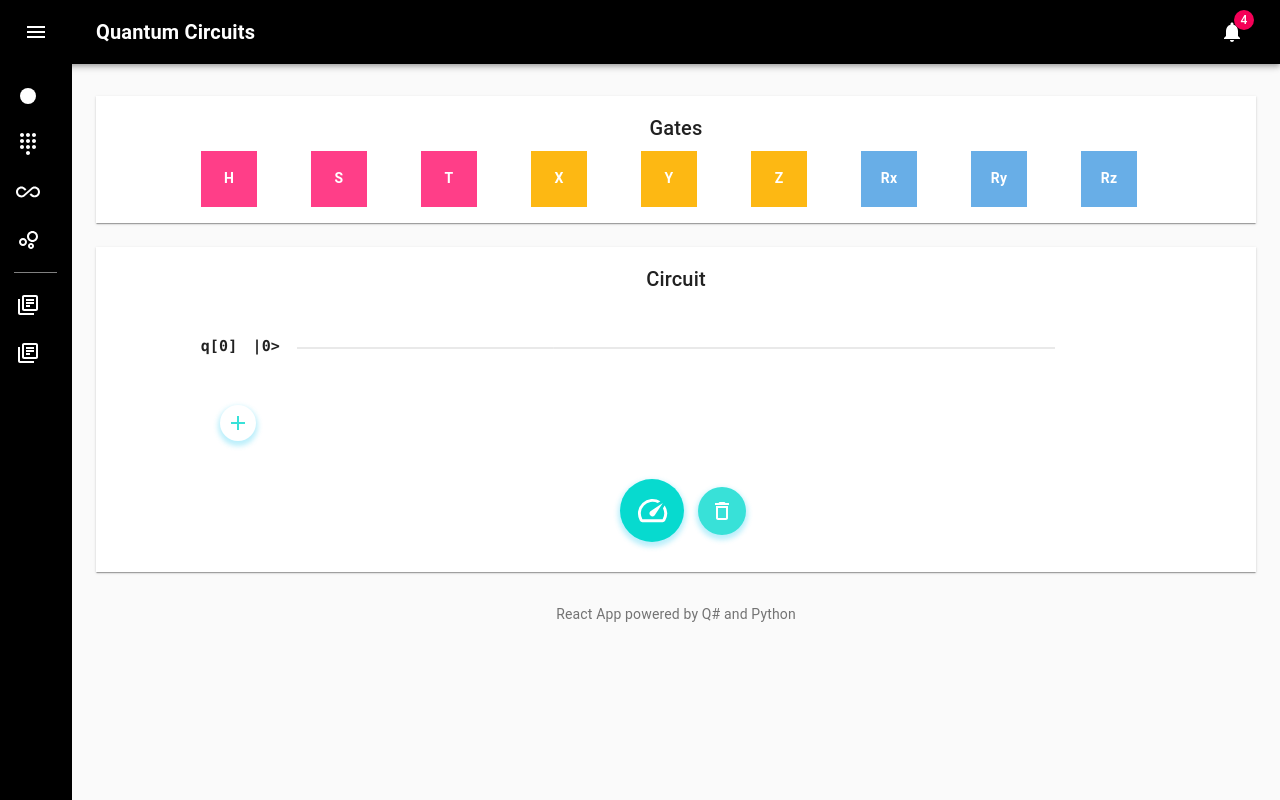
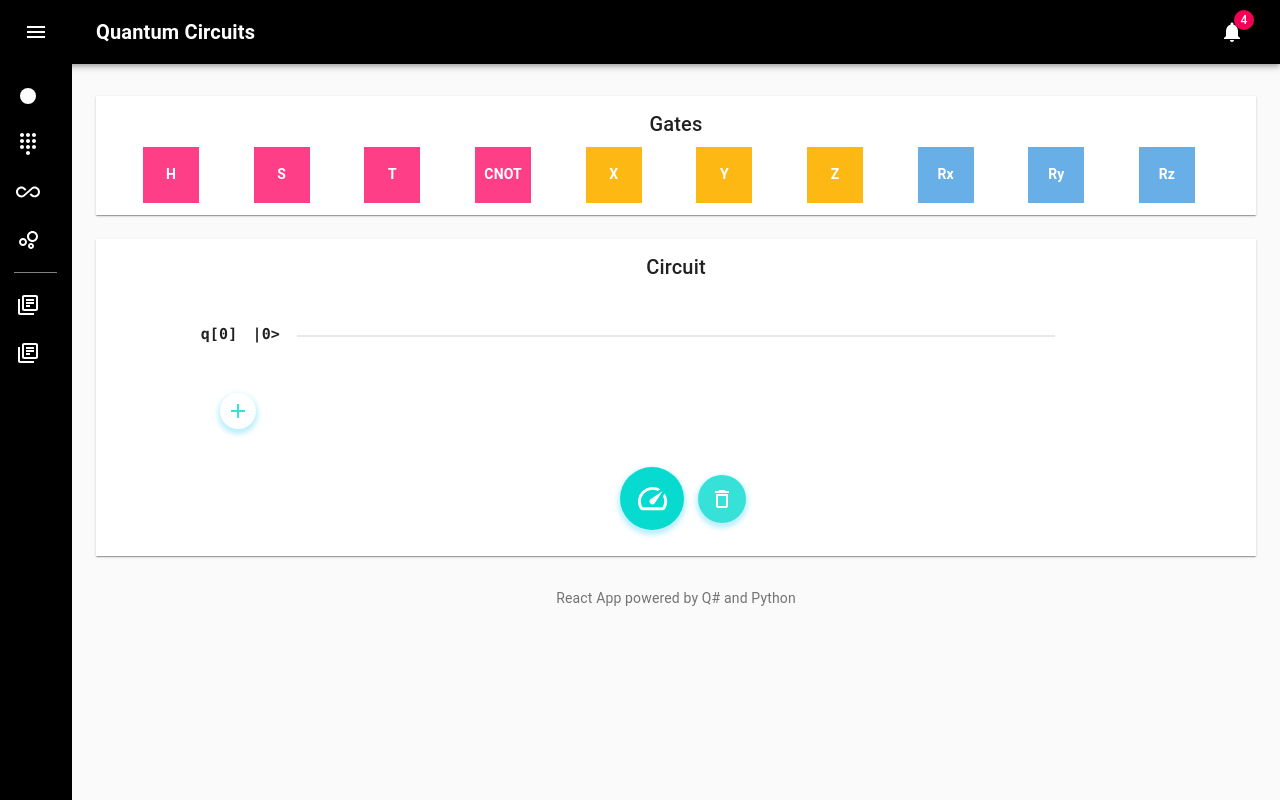
Before and after one commit to JohnYacoub/quantum-circuit-simulator, a React (Create React App) app: page /multiqubit in a window 1280 px wide. Built offline with nearby package versions, Linux system fonts and the light colour scheme.

Commit message:
Adde cnot gate svg to multiqubit page.

```diff
--- a/src/App.css
+++ b/src/App.css
@@ -74,7 +74,7 @@ div.gate-wrapper {
   }
 }
 
-.gateRect{
+.gateRect {
   animation: 2s ease-out 0s 1 gatesFadeIn;
 }
 
@@ -83,7 +83,7 @@ div.gate-wrapper {
     stroke: transparent;
   }
 }
-.circuitLine{
+.circuitLine {
   animation: 5s ease-out 0s 1 gateLineFadeIn;
 }
 
@@ -114,9 +114,10 @@ button.MuiButton-root {
 
 .H,
 .S,
-.T {
-  background-color: #FF3E88;
-  fill:#FF3E88;
+.T,
+.CNOT {
+  background-color: #ff3e88;
+  fill: #ff3e88;
 }
 
 .X,
@@ -141,7 +142,7 @@ div.MuiGrid-grid-xs-8 {
   flex-basis: 0%;
 }
 
-div.qubitGrid{
+div.qubitGrid {
   text-align: end;
 }
 
@@ -149,16 +150,44 @@ div.circuit {
   margin-top: 2em;
 }
 
-div.MuiListItemIcon-root{
+div.MuiListItemIcon-root {
   color: white;
 }
 
-hr.MuiDivider-root{
+hr.MuiDivider-root {
   background-color: grey;
   margin: 0 1em 0 1em;
 }
 
 #circuitGrid {
-  padding:5px;
-  max-width: 60vw
+  padding: 5px;
+  max-width: 60vw;
 }
+
+div.circuitWrapper{
+  overflow: auto
+}
+
+div.paper {
+  padding: 12px;
+  text-align: center;
+  border-radius: 0;
+}
+
+div.container{
+  padding-top:32px;
+  padding-bottom: 32px;
+  justify-content: center;
+  text-align: -webkit-center;
+}
+main {
+  flex-grow: 1; height: 100vh; overflow: auto
+}
+
+div.appBarSpacer{
+  min-height: 64px
+}
+
+div.wrapper{
+  display: flex
+}
--- a/src/Circuit.js
+++ b/src/Circuit.js
@@ -4,6 +4,7 @@ function Circuit(props) {
     <svg
       height={40}
       width={3000}
+      style={{ overflow: "visible" }}
       xmlns="http://www.w3.org/2000/svg"
       //viewBox="0 0 841.9 595.3"
     >
@@ -19,8 +20,10 @@ function Circuit(props) {
           strokeLinecap: "round"
         }}
       ></line>
-      {props.gateList.map((gate, idx) =>
-        gate === "M" ? (
+      {props.gateList.map((gate, idx) => {
+        console.log(gate);
+        if (gate === "M") {
+          return (
             <g key={gate} style={{ maxWidth: "60vw" }}>
               <line
                 className="circuitLine"
@@ -59,7 +62,114 @@ function Circuit(props) {
                 <tspan textAnchor="middle">{gate}</tspan>
               </text>
             </g>
-        ) : (
+          );
+        } else if (gate === "CNOTc") {
+          return (
+            <g key={gate}>
+              <line
+                className="firstLine"
+                x1={0}
+                x2={40}
+                y1={20}
+                y2={20}
+                fill="none"
+                style={{
+                  stroke: "grey",
+                  strokeWidth: 2,
+                  strokeLinecap: "round"
+                }}
+              ></line>
+              <line
+                className="fillGapLine"
+                x1={80 * idx + 40}
+                x2={80 * idx + 40 + 40 -20}
+                y1={20}
+                y2={20}
+                fill="none"
+                style={{
+                  stroke: "grey",
+                  strokeWidth: 2,
+                  strokeLinecap: "round"
+                }}
+              ></line>
+              <line
+                className="circuitLine"
+                x1={20 + 80 * idx + 40}
+                x2={40 + 80 * idx + 40 + 40}
+                y1={20}
+                y2={20}
+                fill="none"
+                style={{
+                  stroke: "grey",
+                  strokeWidth: 2,
+                  strokeLinecap: "round"
+                }}
+              ></line>
+              <line
+                className="cnotGate"
+                x1={20 + 40 + 80 * idx}
+                x2={20 + 40 + 80 * idx}
+                y1={20}
+                y2={60}
+                fill="none"
+                style={{
+                  stroke: "grey",
+                  strokeWidth: 2,
+                  strokeLinecap: "round"
+                }}
+              ></line>
+              <circle
+                cx={20 + 40 + 80 * idx}
+                cy={20}
+                r={10}
+                stroke="black"
+                stroke-width="3"
+                fill="blue"
+              />
+            </g>
+          );
+        } else if (gate === "CNOTt") {
+          return (
+            <g key={gate}>
+              <line
+                className="firstLine"
+                x1={0}
+                x2={40}
+                y1={20}
+                y2={20}
+                fill="none"
+                style={{
+                  stroke: "grey",
+                  strokeWidth: 2,
+                  strokeLinecap: "round"
+                }}
+              ></line>
+              <line
+                className="circuitLine"
+                x1={40 + 80 * idx + 40}
+                x2={40 + 80 * idx + 40 + 40}
+                y1={20}
+                y2={20}
+                fill="none"
+                style={{
+                  stroke: "grey",
+                  strokeWidth: 2,
+                  strokeLinecap: "round"
+                }}
+              ></line>
+
+              <circle
+                cx={20 + 40 + 80 * idx}
+                cy={20}
+                r={15}
+                stroke="black"
+                stroke-width="3"
+                fill="blue"
+              />
+            </g>
+          );
+        } else {
+          return (
             <g key={gate}>
               <line
                 className="firstLine"
@@ -109,10 +219,10 @@ function Circuit(props) {
                 <tspan textAnchor="middle">{gate}</tspan>
               </text>
             </g>
-        )
-      )}
+          );
+        }
+      })}
     </svg>
-
   ) : (
     <div />
   );
--- a/src/CircuitQubit.js
+++ b/src/CircuitQubit.js
@@ -6,13 +6,15 @@ const useStyles = makeStyles(theme => ({
     fontSize: 15,
     fontWeight: "bold",
     verticalAlign: "middle",
-    paddingTop: "25%",
+
     paddingLeft: "1em"
   }
 }));
 export default function CircuitQubit(props) {
   return (
-    <code className={useStyles().qubitInCircuit}>|{props.qubitState}></code>
+    <code id={props.qubitIdx} className={useStyles().qubitInCircuit}
+    onClick={() => props.onClick(props.qubitIdx)}
+    >|{props.qubitState}></code>
   );
 }
 
--- a/src/MultiQubitPage.js
+++ b/src/MultiQubitPage.js
@@ -16,70 +16,77 @@ import Footer from "./Footer";
 import CircuitQubit, { CircuitQubitLabel } from "./CircuitQubit";
 import "./App.css";
 
-const useStyles = makeStyles(theme => ({
-  root: {
-    display: "flex"
-  },
-  appBarSpacer: theme.mixins.toolbar,
-  content: {
-    flexGrow: 1,
-    height: "100vh",
-    overflow: "auto"
-  },
-  container: {
-    paddingTop: theme.spacing(4),
-    paddingBottom: theme.spacing(4),
-    justifyContent: "center",
-    textAlign: "-webkit-center"
-  },
-  paper: {
-    padding: theme.spacing(2),
-    textAlign: "center",
-    borderRadius: 0
+class MultiQubitPage extends React.Component {
+  constructor(props) {
+    super(props);
+    this.state = {
+      result: "",
+      activeQubit: 0,
+      data: [{ idx: 0, gates: [] }]
+    };
   }
-}));
-
-export default function MultiQubitPage() {
-  const classes = useStyles();
+  /*const classes = useStyles();
   const [result, setResult] = useState("");
   const [activeQubit, setActiveQubit] = useState(0);
-  const [qubitIndeces, setQubitIndeces] = useState([0]);
   const [data, setData] = useState([{ idx: 0, gates: [] }]);
-  const getResult = () => {
+  */
+  getResult = () => {
     //if (!gates.includes("M")) setGates([...gates, "M"]);
   };
-  const selectGate = gateName => {
-    let newDataMatrix = data;
-    newDataMatrix[activeQubit].gates.push(gateName);
-    setData(newDataMatrix);
+  selectGate = gateName => {
+    let newDataMatrix = this.state.data;
+
+
+    if (gateName === "CNOT") {
+      newDataMatrix[this.state.activeQubit].gates.push("CNOTc");
+      newDataMatrix[this.state.activeQubit + 1].gates.push("CNOTt");
+    } else{
+      newDataMatrix[this.state.activeQubit].gates.push(gateName);
+    }
+
+    this.setState({
+      data: newDataMatrix
+    });
   };
 
-  const resetAll = () => {
-    setData([{ idx: 0, gates: [] }]);
-    setQubitIndeces([0]);
-    setResult("");
+  resetAll = () => {
+    this.setState({
+      result: "",
+      activeQubit: 0,
+      data: [{ idx: 0, gates: [] }]
+    });
   };
 
-  const addQubit = () => {
-    const newQubitIndx = qubitIndeces.length;
-    setData([...data, { idx: newQubitIndx, gates: [] }]);
-    setQubitIndeces(() => [...qubitIndeces, newQubitIndx]);
+  addQubit = () => {
+    const newQubitIndx = this.state.data.length;
+    this.setState({
+      result: "",
+      activeQubit: 0,
+      data: [...this.state.data, { idx: newQubitIndx, gates: [] }]
+    });
   };
-  console.log(data);
+
+  activateQubit = qubit => {
+    this.setState({
+      activeQubit: qubit
+    });
+  };
+
+  render() {
     return (
-    <div className={classes.root}>
+      <div className="wrapper">
         <CssBaseline />
         <Menu />
-      <main className={classes.content}>
-        <div className={classes.appBarSpacer} />
-        <Container maxWidth="lg" className={classes.container}>
+        <main>
+          <div className="appBarSpacer" />
+          <Container maxWidth="lg" className="container">
             <Grid container spacing={3}>
               {/* Gate selection */}
               <Grid item xs={12}>
-              <Paper className={classes.paper}>
+                <Paper className="paper">
                   <Title>Gates</Title>
                   <Grid container spacing={3}>
-                  {["H", "S", "T", "X", "Y", "Z", "Rx", "Ry", "Rz"].map(g => (
+                    {["H", "S", "T",, "CNOT", "X", "Y", "Z", "Rx", "Ry", "Rz"].map(g => (
                       <Grid
                         key={g}
                         className="gate-wrapper"
@@ -88,7 +95,7 @@ export default function MultiQubitPage() {
                         md={1}
                         lg={1}
                       >
-                      <Gate g={g} selectGate={selectGate} />
+                        <Gate g={g} selectGate={this.selectGate} />
                       </Grid>
                     ))}
                   </Grid>
@@ -96,7 +103,7 @@ export default function MultiQubitPage() {
               </Grid>
               {/* Circuit */}
               <Grid item xs={12}>
-              <Paper className={classes.paper}>
+                <Paper className="paper">
                   <Title>Circuit</Title>
                   <Grid className="circuit" container spacing={3}>
                     <Grid className="qubitGrid" item xs={12} md={2} lg={2}>
@@ -105,14 +112,18 @@ export default function MultiQubitPage() {
                         container
                         spacing={3}
                       >
-                      {qubitIndeces.map(idx => (
+                        {this.state.data.map(dataItem => (
                           <Grid className="qubitGrid" item xs={12}>
-                          <CircuitQubitLabel qubitIdx={idx} />
-                          <CircuitQubit qubitState={0} />
+                            <CircuitQubitLabel qubitIdx={dataItem.idx} />
+                            <CircuitQubit
+                              qubitIdx={dataItem.idx}
+                              qubitState={0}
+                              onClick={this.activateQubit}
+                            />
                           </Grid>
                         ))}
                         <Grid className="qubitGrid" item xs={12}>
-                        <AddButton onClick={addQubit} />
+                          <AddButton onClick={this.addQubit} />
                         </Grid>
                       </Grid>
                     </Grid>
@@ -124,18 +135,22 @@ export default function MultiQubitPage() {
                       md={6}
                       lg={6}
                     >
-                    <div style={{ overflow: "auto" }}>
-                      {data.map(qubit => (
+                      <div className="circuitWrapper">
+                        {this.state.data.map(qubit => (
                           <Circuit gateList={qubit.gates} />
                         ))}
                       </div>
                     </Grid>
                     <Grid key="result" item xs={12} md={2} lg={2}>
-                    {result !== "" ? <div>Result: {result}</div> : ``}
+                      {this.state.result !== "" ? (
+                        <div>Result: {this.state.result}</div>
+                      ) : (
+                        ``
+                      )}
                     </Grid>
                   </Grid>
-                <MeasureButton onClick={getResult} />
-                <BinButton onClick={resetAll} />
+                  <MeasureButton onClick={this.getResult} />
+                  <BinButton onClick={this.resetAll} />
                 </Paper>
               </Grid>
             </Grid>
@@ -147,3 +162,5 @@ export default function MultiQubitPage() {
       </div>
     );
   }
+}
+export default MultiQubitPage;
```
Lines whose indentation alone changed are shown as unchanged.
